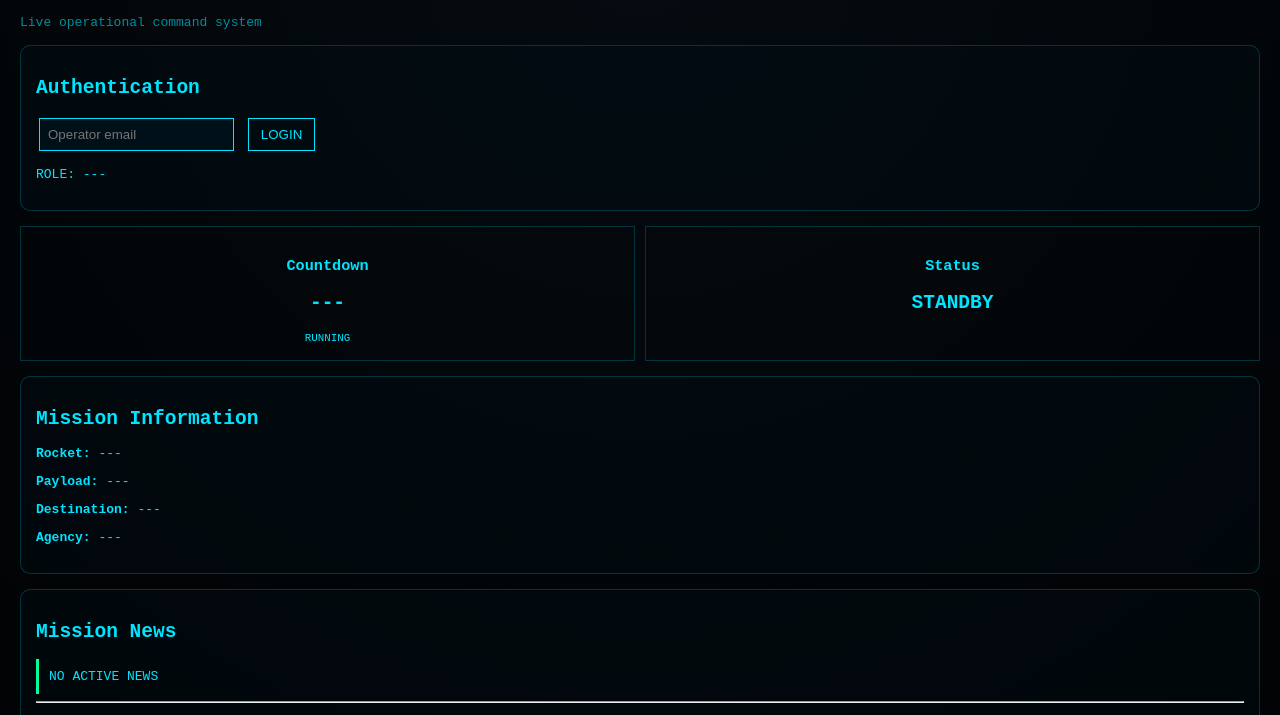
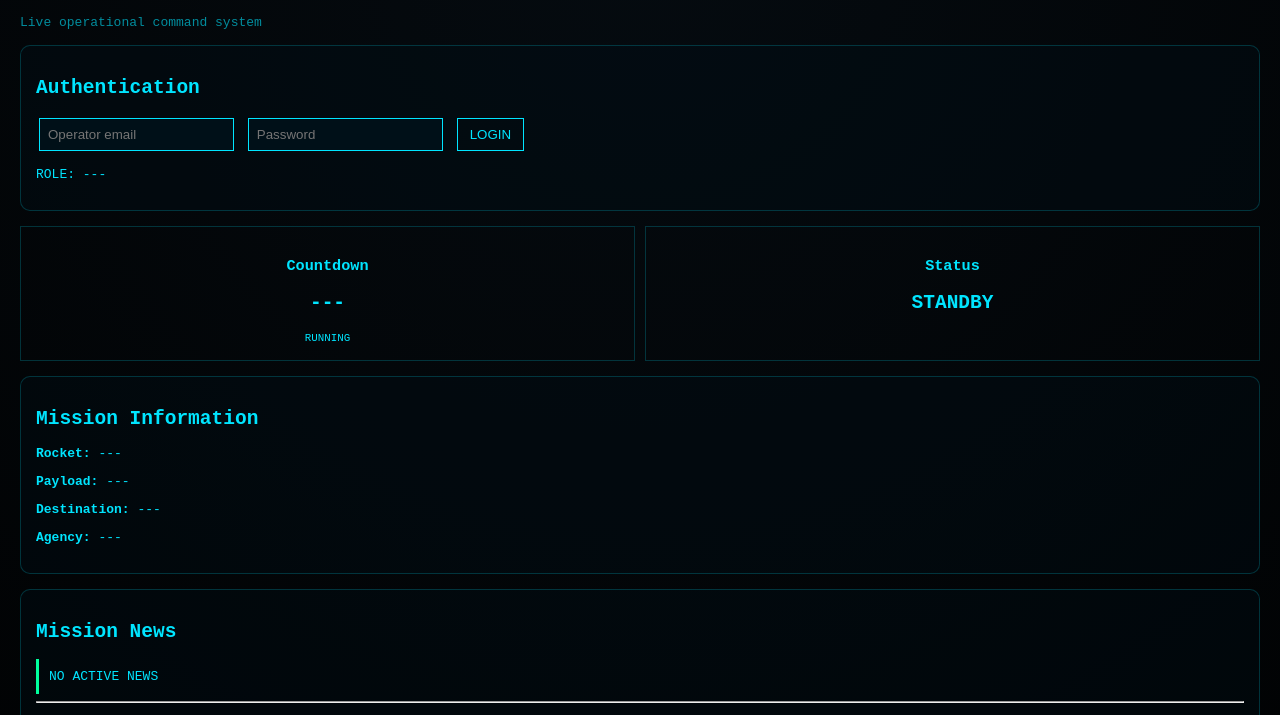
Before and after one commit to SISTEMtnt/ISA-control-V4, a website: page isa-site/public/index.html in a window 1280 px wide. Shown: the part 70-785 px from the top of the page. Drawn offline with Linux system fonts and the light colour scheme.

Commit message:
Update index.html

```diff
--- a/isa-site/public/index.html
+++ b/isa-site/public/index.html
@@ -15,21 +15,17 @@
   <p class="sub">Live operational command system</p>
 </header>
 
-<!-- =========================
-     AUTH
-========================= -->
 <section class="panel">
   <h2>Authentication</h2>
 
   <input id="email" type="email" placeholder="Operator email">
+  <input id="password" type="password" placeholder="Password">
+
   <button onclick="login()">LOGIN</button>
 
   <p id="role">ROLE: ---</p>
 </section>
 
-<!-- =========================
-     DASHBOARD
-========================= -->
 <section class="grid">
 
   <div class="card">
@@ -45,9 +41,6 @@
 
 </section>
 
-<!-- =========================
-     MISSION INFO (NEW ADDITION)
-========================= -->
 <section class="panel">
   <h2>Mission Information</h2>
 
@@ -57,15 +50,13 @@
   <p><b>Agency:</b> <span id="miAgency">---</span></p>
 </section>
 
-<!-- =========================
-     NEWS
-========================= -->
 <section class="panel">
   <h2>Mission News</h2>
 
   <div id="news" class="news-box">NO ACTIVE NEWS</div>
 
-  <img id="newsImage" class="news-image" style="display:none; max-width:100%; border-radius:8px;" />
+  <img id="newsImage" class="news-image"
+       style="display:none; max-width:100%; border-radius:8px;" />
 
   <hr>
 
@@ -90,17 +81,11 @@
   </div>
 </section>
 
-<!-- =========================
-     LOGS
-========================= -->
 <section class="panel">
   <h2>System Logs</h2>
   <pre id="logs" class="logs"></pre>
 </section>
 
-<!-- =========================
-     DIRECTOR PANEL
-========================= -->
 <section id="directorPanel" class="panel hidden">
 
   <h2>Director Controls</h2>
@@ -146,7 +131,9 @@
   <input id="destinationInput" placeholder="Destination">
   <input id="agencyInput" placeholder="Agency">
 
-  <button class="btn primary" onclick="setMissionInfo()">UPDATE MISSION INFO</button>
+  <button class="btn primary" onclick="setMissionInfo()">
+    UPDATE MISSION INFO
+  </button>
 
 </section>
 
```
